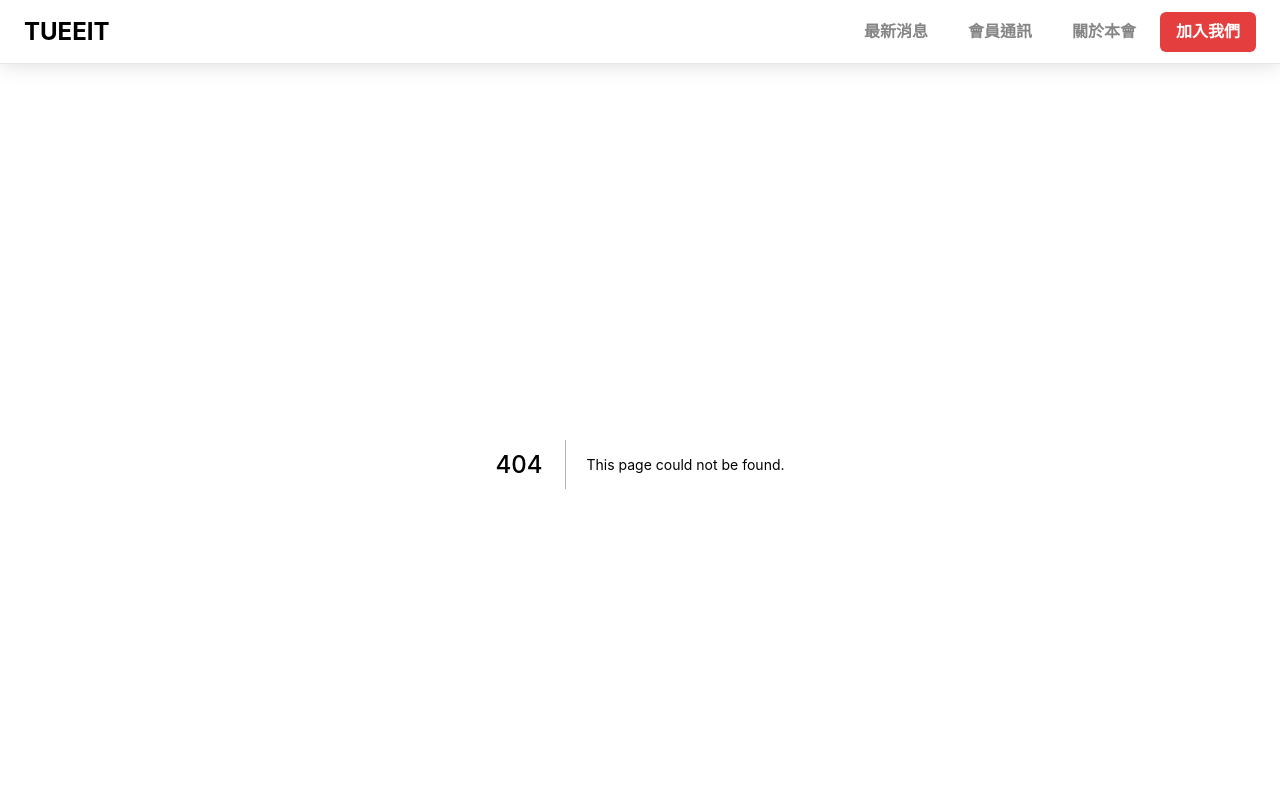
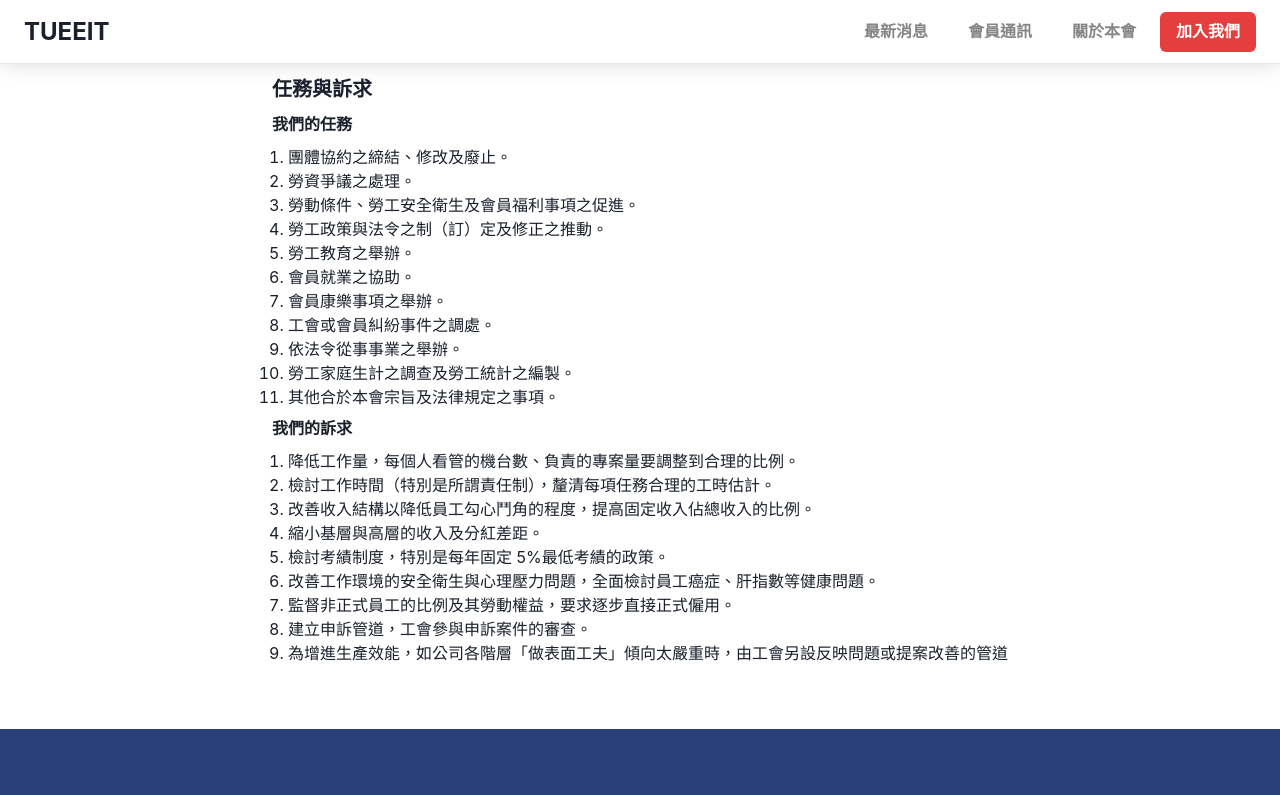
Before and after one commit to tueeit/tueeit.github.io, a Next.js app: page /mission in a window 1280 px wide. Before the commit this address had no page. Shown: the top 795 px of the page. Built offline with nearby package versions, Linux system fonts and the light colour scheme.

Commit message:
feat: Add mission page

```diff
--- /dev/null
+++ b/src/pages/mission.mdx
@@ -0,0 +1,27 @@
+### 任務與訴求
+
+#### 我們的任務
+
+1. 團體協約之締結、修改及廢止。
+2. 勞資爭議之處理。
+3. 勞動條件、勞工安全衛生及會員福利事項之促進。
+4. 勞工政策與法令之制（訂）定及修正之推動。
+5. 勞工教育之舉辦。
+6. 會員就業之協助。
+7. 會員康樂事項之舉辦。
+8. 工會或會員糾紛事件之調處。
+9. 依法令從事事業之舉辦。
+10. 勞工家庭生計之調查及勞工統計之編製。
+11. 其他合於本會宗旨及法律規定之事項。
+
+#### 我們的訴求
+
+1. 降低工作量，每個人看管的機台數、負責的專案量要調整到合理的比例。
+2. 檢討工作時間（特別是所謂責任制），釐清每項任務合理的工時估計。
+3. 改善收入結構以降低員工勾心鬥角的程度，提高固定收入佔總收入的比例。
+4. 縮小基層與高層的收入及分紅差距。
+5. 檢討考績制度，特別是每年固定 5%最低考績的政策。
+6. 改善工作環境的安全衛生與心理壓力問題，全面檢討員工癌症、肝指數等健康問題。
+7. 監督非正式員工的比例及其勞動權益，要求逐步直接正式僱用。
+8. 建立申訴管道，工會參與申訴案件的審查。
+9. 為增進生產效能，如公司各階層「做表面工夫」傾向太嚴重時，由工會另設反映問題或提案改善的管道
```
